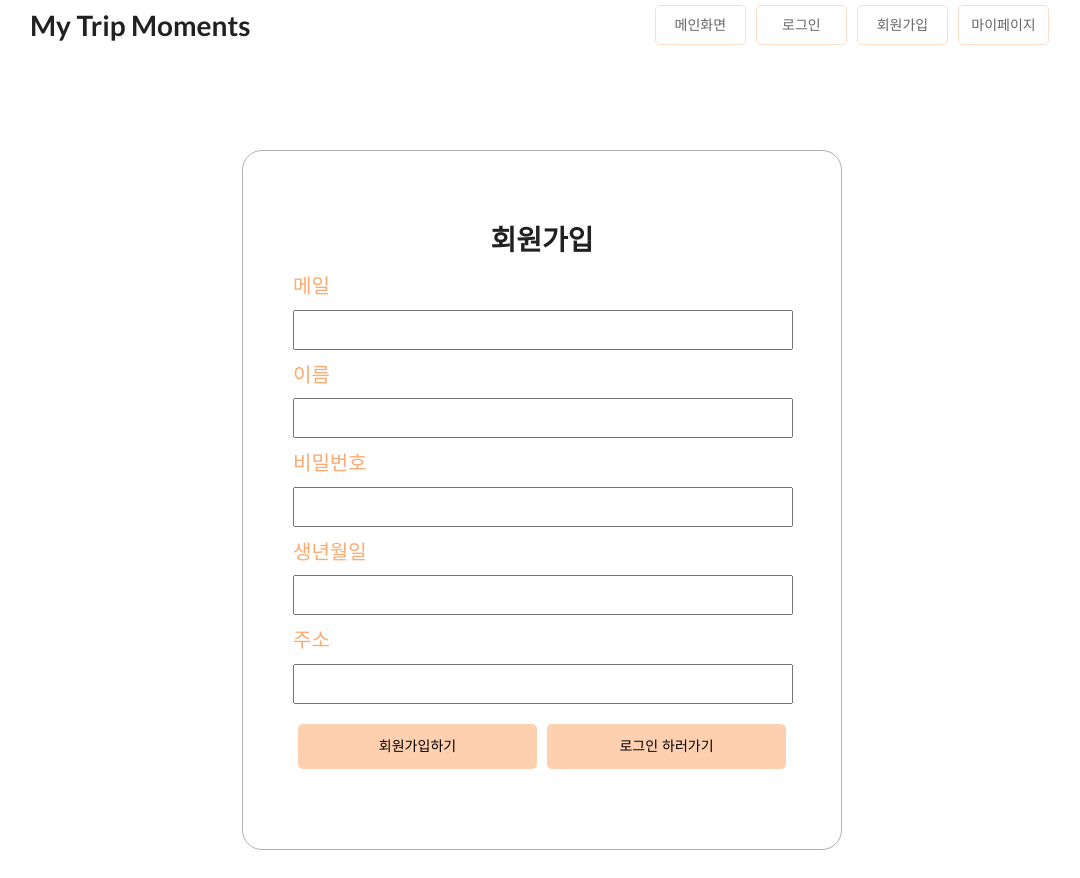
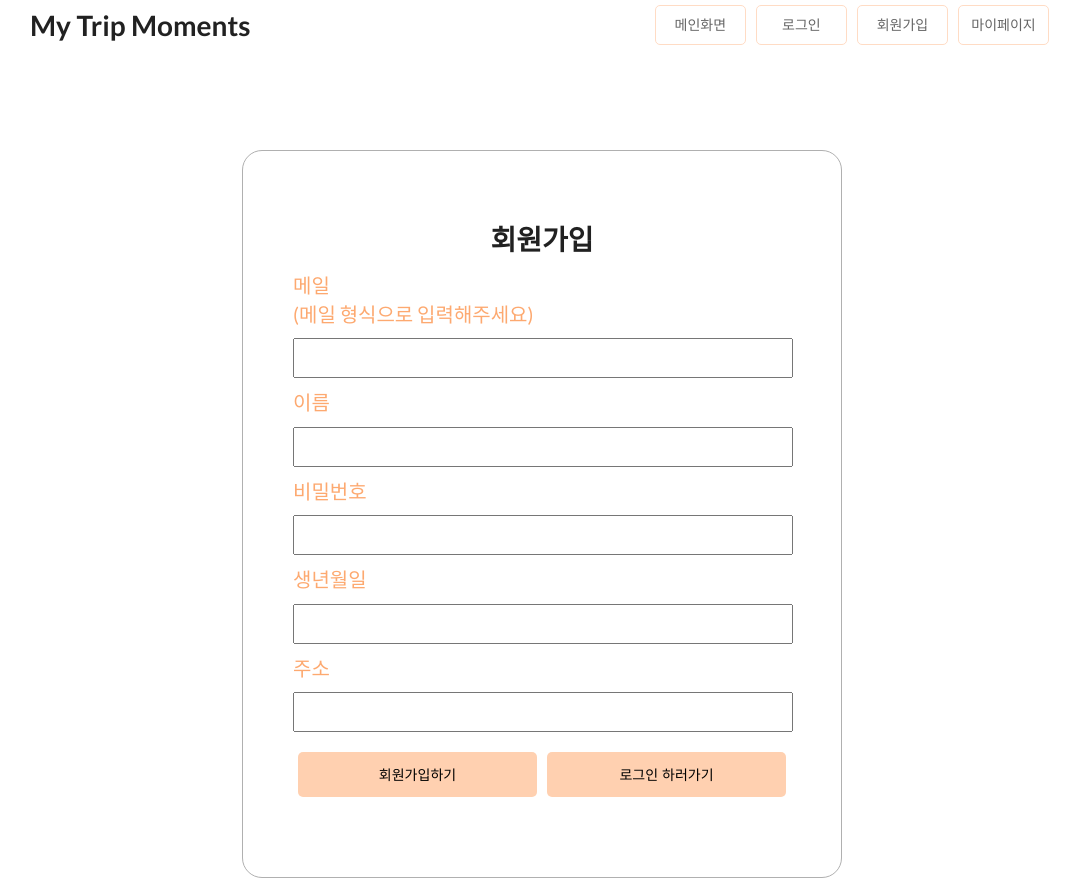
Before and after one commit to Back-to-Beginner/client, a React (Create React App) app: page /signup in a window 1280 px wide. Shown: the whole page, without its empty margins (98-1178 px from the left). Before the commit the page ends 850 px from the top, so only its background shows below. Built offline with nearby package versions, Linux system fonts and the light colour scheme.

Commit message:
Update Signup.js

```diff
--- a/src/pages/Signup.js
+++ b/src/pages/Signup.js
@@ -3,7 +3,7 @@ import styled from "styled-components";
 import { history } from "../redux/configureStore";
 import { actionCreators as userActions } from "../redux/modules/user";
 import { useDispatch } from "react-redux";
-import axios from "axios";
+
 const Signup = (props) => {
   const dispatch = useDispatch();
   const [id, setId] = React.useState("");
@@ -19,13 +19,13 @@ const Signup = (props) => {
     }
     console.log(id, pwd, user_name, birth, add);
     dispatch(userActions.signupDB(id, pwd, user_name));
-    console.log("test 회원가입 완료");
+    console.log("test 회원가입  완료");
   };
   return (
     <React.Fragment>
       <Div>
         <h1 align='center'> 회원가입</h1>
-        <P>메일</P>
+        <P>메일  <br></br>(메일 형식으로 입력해주세요)</P>
         <Input
           onChange={(e) => {
             setId(e.target.value);
```
